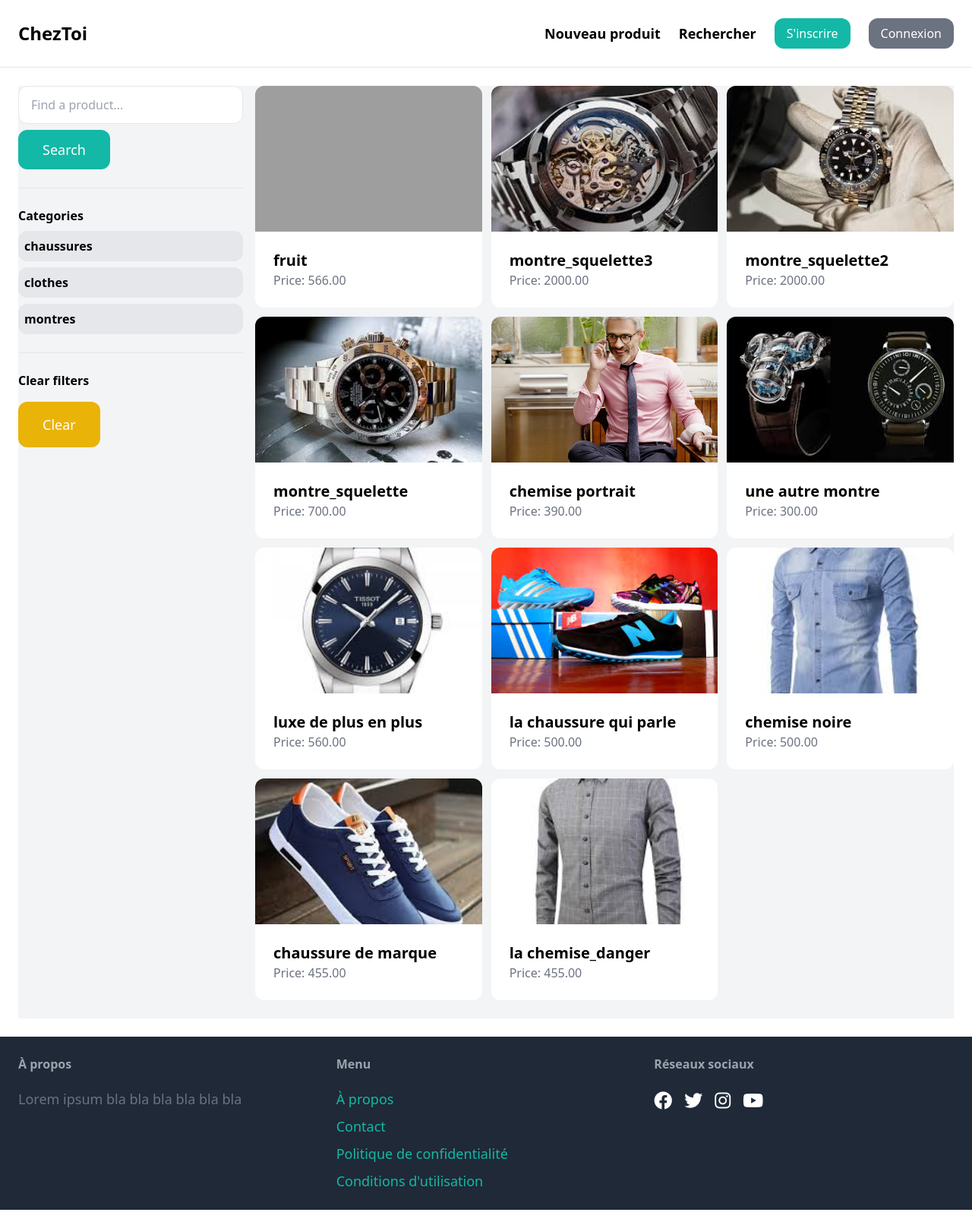
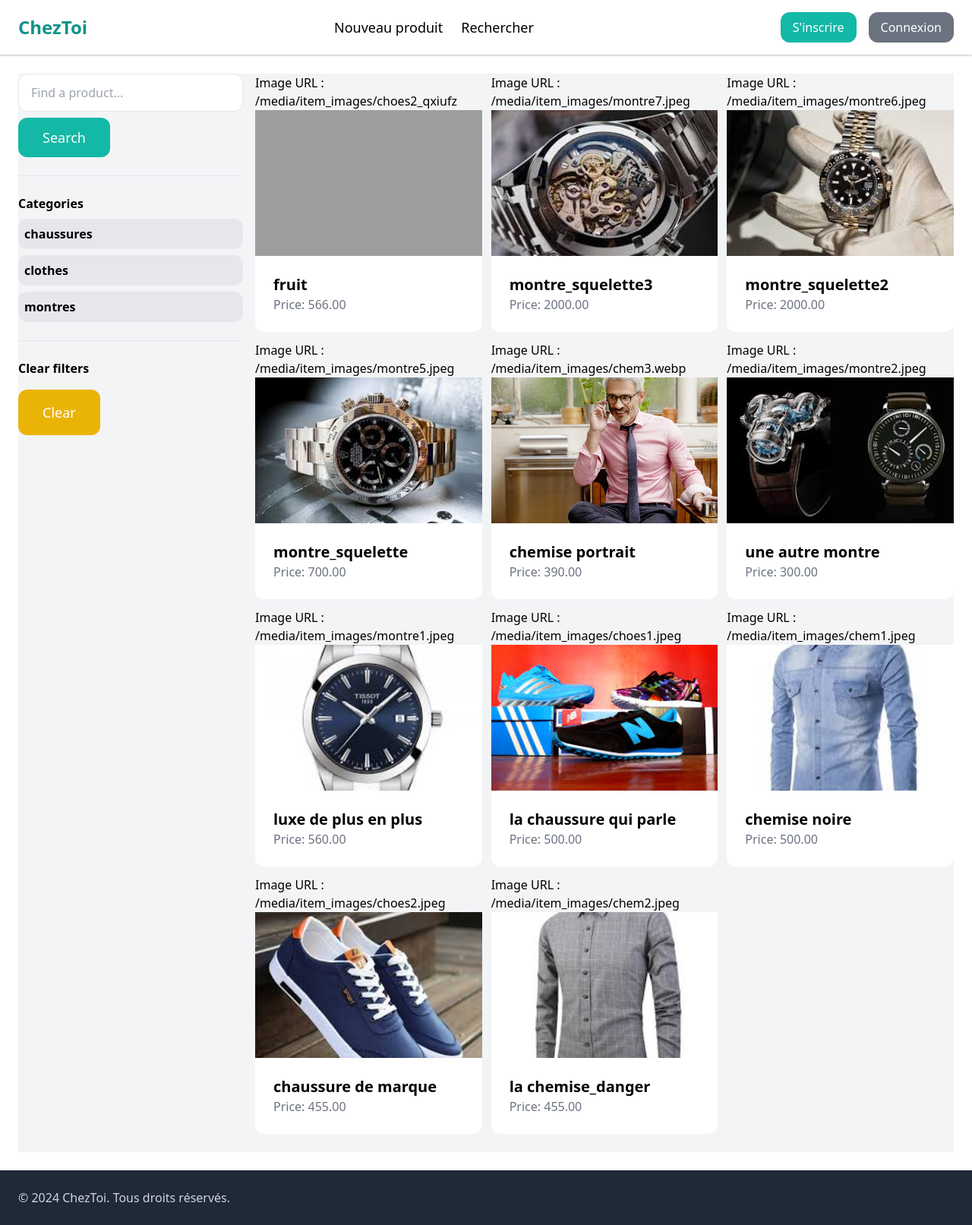
Before and after one commit to POTOBAWI/puddle, a Django app: page /items/ in a window 1280 px wide. Shown: the whole page at 76% size. Run offline with Django 5.2, Linux system fonts and the light colour scheme; data comes from the database, SQL or seed files in the repository; both versions use the stored data as it was after the commit; some libraries are stand-ins or nearby versions; grey boxes are pictures that could not be loaded.

```diff
--- a/core/templates/core/base.html
+++ b/core/templates/core/base.html
@@ -1,24 +1,38 @@
 <!doctype html>
-<html lang="en">
+<html lang="fr">
 <head>
   <meta charset="UTF-8">
   <meta name="viewport" content="width=device-width, initial-scale=1.0">
-  <title>{% block title %}{% endblock %} | Puddle</title>
+  <title>{% block title %}{% endblock %} | ChezToi</title>
   <script src="https://cdn.tailwindcss.com"></script>
   <link rel="stylesheet" href="https://cdnjs.cloudflare.com/ajax/libs/font-awesome/6.4.0/css/all.min.css">
-
+  {% load static %}
 </head>
 <body class="flex flex-col min-h-screen">
-  <!-- Navbar -->
-  <nav class="py-6 px-6 flex justify-between items-center border-b border-gray-200">
-    <a href="/" class="text-2xl font-bold">ChezToi</a>
-    <div class="flex items-center space-x-6">
-      <a href="{% url 'item:newItem' %}" class="text-lg font-semibold hover:text-gray-500">Nouveau produit</a>
-      <a href="{% url 'item:items' %}" class="text-lg font-semibold hover:text-gray-500">Rechercher</a>
 
+  <!-- NAVBAR -->
+  <nav class="py-4 px-6 flex justify-between items-center border-b border-gray-300 bg-white shadow">
+    <!-- Logo -->
+    <a href="/" class="text-2xl font-bold text-teal-600">ChezToi</a>
+
+    <!-- Menu hamburger (mobile) -->
+    <button id="menu-btn" class="md:hidden text-2xl text-gray-600">
+      <i class="fas fa-bars"></i>
+    </button>
+
+    <!-- Liens de navigation -->
+    <div id="menu" class="hidden md:flex flex-col md:flex-row absolute md:static top-16 left-0 w-full md:w-auto bg-white md:bg-transparent z-50 px-6 md:px-0 py-4 md:py-0 space-y-4 md:space-y-0 md:space-x-6 shadow md:shadow-none">
+      <a href="{% url 'item:newItem' %}" class="text-lg font-medium hover:text-teal-600">Nouveau produit</a>
+      <a href="{% url 'item:items' %}" class="text-lg font-medium hover:text-teal-600">Rechercher</a>
       {% if request.user.is_authenticated %}
-        <a href="{% url 'conversation:inbox' %}" class="px-4 py-2 bg-teal-500 hover:bg-teal-700 text-white rounded-xl">Inbox</a>
-        <a href="{% url 'dashboard:index' %}" class="px-4 py-2 bg-gray-500 hover:bg-teal-700 text-white rounded-xl">Dashboard</a>
+        <a href="{% url 'conversation:inbox' %}" class="text-lg font-medium hover:text-teal-600">Inbox</a>
+        <a href="{% url 'dashboard:index' %}" class="text-lg font-medium hover:text-teal-600">Dashboard</a>
+      {% endif %}
+    </div>
+
+    <!-- Boutons auth (toujours visibles) -->
+    <div class="hidden md:flex items-center space-x-4">
+      {% if request.user.is_authenticated %}
         <a href="{% url 'logout' %}" class="px-4 py-2 bg-red-500 hover:bg-red-700 text-white rounded-xl">Déconnexion</a>
       {% else %}
         <a href="{% url 'core:signup' %}" class="px-4 py-2 bg-teal-500 hover:bg-teal-700 text-white rounded-xl">S'inscrire</a>
@@ -27,40 +41,35 @@
     </div>
   </nav>
 
-  <!-- Contenu principal -->
+  <!-- Boutons auth pour mobile (sous la navbar) -->
+  <div class="md:hidden px-6 py-4 space-y-2 bg-white shadow">
+    {% if request.user.is_authenticated %}
+      <a href="{% url 'logout' %}" class="block text-center px-4 py-2 bg-red-500 hover:bg-red-700 text-white rounded-xl">Déconnexion</a>
+    {% else %}
+      <a href="{% url 'core:signup' %}" class="block text-center px-4 py-2 bg-teal-500 hover:bg-teal-700 text-white rounded-xl">S'inscrire</a>
+      <a href="{% url 'core:login' %}" class="block text-center px-4 py-2 bg-gray-500 hover:bg-teal-700 text-white rounded-xl">Connexion</a>
+    {% endif %}
+  </div>
+
+  <!-- CONTENU -->
   <main class="flex-grow py-6 px-6">
     {% block content %}
     {% endblock %}
   </main>
 
-  <!-- Footer -->
-  <footer class="py-6 px-6 bg-gray-800">
-    <div class="grid grid-cols-1 md:grid-cols-3 gap-6">
-      <div>
-        <h3 class="mb-5 font-semibold text-gray-400">À propos</h3>
-        <p class="text-lg text-gray-500">Lorem ipsum bla bla bla bla bla bla</p>
-      </div>
+  <!-- FOOTER -->
+  <footer class="py-6 px-6 bg-gray-800 text-gray-300">
+    <p>&copy; 2024 ChezToi. Tous droits réservés.</p>
+  </footer>
 
-      <div>
-        <h3 class="mb-5 font-semibold text-gray-400">Menu</h3>
-        <ul class="space-y-2">
-          <li><a href="#" class="text-lg text-teal-500 hover:text-teal-700">À propos</a></li>
-          <li><a href="{% url 'core:contact' %}" class="text-lg text-teal-500 hover:text-teal-700">Contact</a></li>
-          <li><a href="#" class="text-lg text-teal-500 hover:text-teal-700">Politique de confidentialité</a></li>
-          <li><a href="#" class="text-lg text-teal-500 hover:text-teal-700">Conditions d'utilisation</a></li>
-        </ul>
-      </div>
+  <!-- SCRIPT pour le menu mobile -->
+  <script>
+    const menuBtn = document.getElementById('menu-btn');
+    const menu = document.getElementById('menu');
 
-      <div>
-        <h3 class="mb-5 font-semibold text-gray-400">Réseaux sociaux</h3>
-        <div class="flex space-x-4">
-          <a href="#" class="text-2xl text-white hover:text-blue-400"><i class="fab fa-facebook"></i></a>
-          <a href="#" class="text-2xl text-white hover:text-blue-400"><i class="fab fa-twitter"></i></a>
-          <a href="#" class="text-2xl text-white hover:text-pink-500"><i class="fab fa-instagram"></i></a>
-          <a href="#" class="text-2xl text-white hover:text-red-600"><i class="fab fa-youtube"></i></a>
-        </div>
-      </div>
-    </div>
-  </footer>
+    menuBtn.addEventListener('click', () => {
+      menu.classList.toggle('hidden');
+    });
+  </script>
 </body>
 </html>
--- a/item/templates/item/items.html
+++ b/item/templates/item/items.html
@@ -36,6 +36,7 @@
                 <div class="flex flex-col">
                     <a href="{% url 'item:detail' item.id %}">
                         <div class="overflow-hidden rounded-t-xl">
+                            <p>Image URL : {{ item.image.url }}</p>
                             <img src="{{ item.image.url }}" alt="image" class="w-full h-48 object-cover">
                         </div>
                         <div class="p-6 bg-white rounded-b-xl">
```
Also changed, not shown: puddle/settings.py (+16 -4 lines), db.sqlite3.
